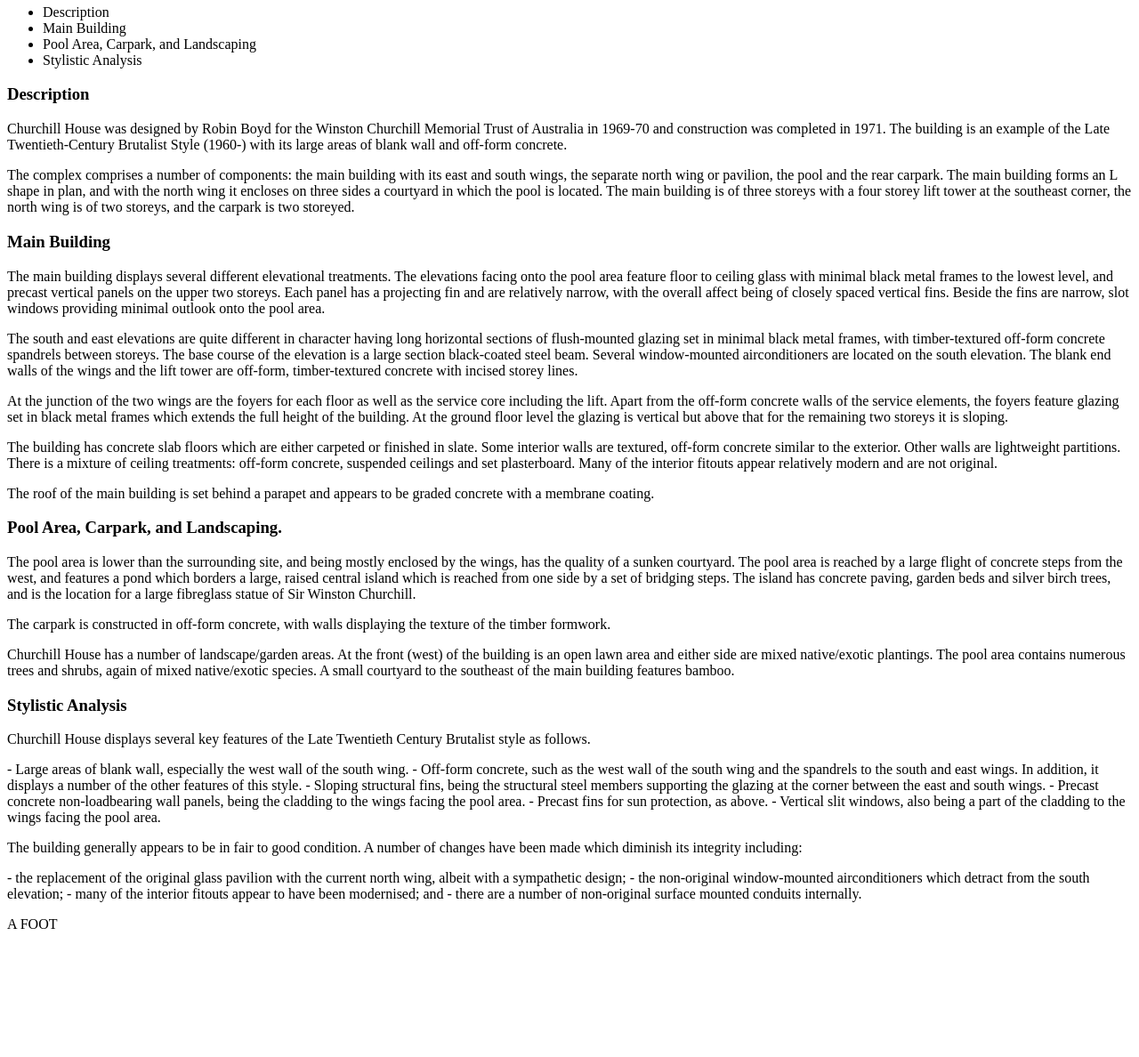
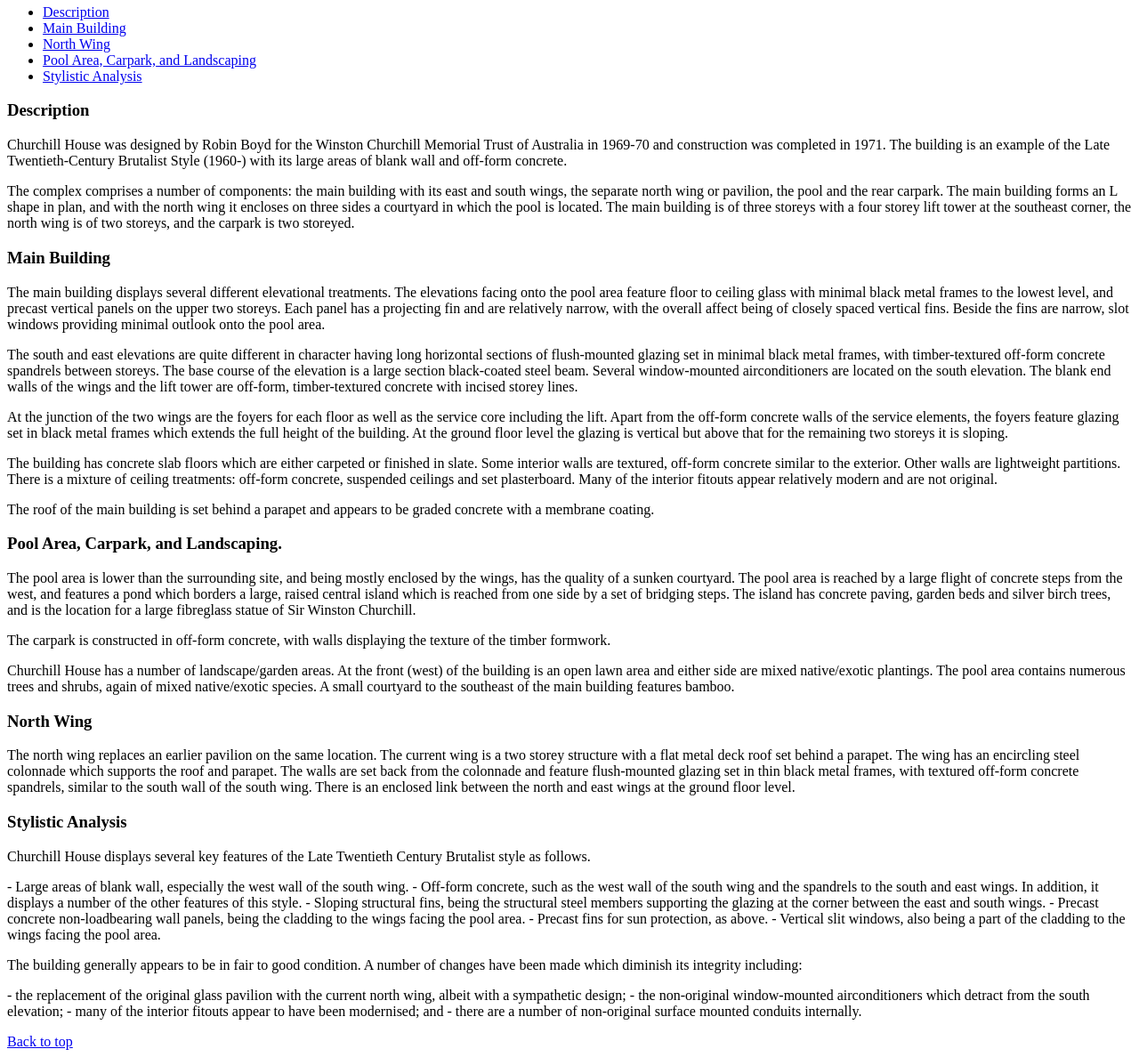
Before and after one commit to u3159723/u3159723_FEWD11056_website, a plain HTML site: page churchill-house.html in a window 1280 px wide. Shown: the part 214-1402 px from the top of the page at 89% size. Before the commit the page ends 1270 px from the top, so only its background shows below. Drawn offline with Linux system fonts and the light colour scheme.

Commit message:
prep for tute 16-3-21

```diff
--- a/churchill-house.html
+++ b/churchill-house.html
@@ -6,7 +6,7 @@
     </head>
     <body>
         <header>
-            <h1><a href="index.html">My Website</a></h1>
+            <h1><a href="index.html"><article id="churchillHouse"> Website</article></a></h1>
             <nav>
                 <ul>
                     <li><a href="robin-boyd.html">Robin Boyd</a></li>
@@ -20,31 +20,39 @@
         <main>
             <h2>Churchill House</h2>
                 <ul>
-                    <li>Description</li>
-                    <li>Main Building</li>
-                    <li>Pool Area, Carpark, and Landscaping</li>
-                    <li>Stylistic Analysis</li>
+                    <li><a href="#description">Description</a></li>
+                    <li><a href="#main building">Main Building</a></li>
+                    <li><a href="#northWing">North Wing</a></li>
+                    <li><a href="#poolAreaCarparkAndLandscaping">Pool Area, Carpark, and Landscaping</a></li>
+                    <li><a href="#stylisticAnalysis">Stylistic Analysis</a></li>
                 </ul>
+            <article id="description">
                 <h3>Description</h3>
                     <p>Churchill House was designed by Robin Boyd for the Winston Churchill Memorial Trust of Australia in 1969-70 and construction was completed in 1971. The building is an example of the Late Twentieth-Century Brutalist Style (1960-) with its large areas of blank wall and off-form concrete.</p>
-
                     <p>The complex comprises a number of components: the main building with its east and south wings, the separate north wing or pavilion, the pool and the rear carpark. The main building forms an L shape in plan, and with the north wing it encloses on three sides a courtyard in which the pool is located. The main building is of three storeys with a four storey lift tower at the southeast corner, the north wing is of two storeys, and the carpark is two storeyed.</p>
-
+            </article>
+            <article id="main building">
                 <h3>Main Building</h3>
                     <p>The main building displays several different elevational treatments. The elevations facing onto the pool area feature floor to ceiling glass with minimal black metal frames to the lowest level, and precast vertical panels on the upper two storeys. Each panel has a projecting fin and are relatively narrow, with the overall affect being of closely spaced vertical fins. Beside the fins are narrow, slot windows providing minimal outlook onto the pool area.</p>
                     <p>The south and east elevations are quite different in character having long horizontal sections of flush-mounted glazing set in minimal black metal frames, with timber-textured off-form concrete spandrels between storeys. The base course of the elevation is a large section black-coated steel beam. Several window-mounted airconditioners are located on the south elevation. The blank end walls of the wings and the lift tower are off-form, timber-textured concrete with incised storey lines.</p>
                     <p>At the junction of the two wings are the foyers for each floor as well as the service core including the lift. Apart from the off-form concrete walls of the service elements, the foyers feature glazing set in black metal frames which extends the full height of the building. At the ground floor level the glazing is vertical but above that for the remaining two storeys it is sloping.</p>
                     <p>The building has concrete slab floors which are either carpeted or finished in slate. Some interior walls are textured, off-form concrete similar to the exterior. Other walls are lightweight partitions. There is a mixture of ceiling treatments: off-form concrete, suspended ceilings and set plasterboard. Many of the interior fitouts appear relatively modern and are not original.</p>
                     <p>The roof of the main building is set behind a parapet and appears to be graded concrete with a membrane coating.</p>
-
+            </article>
+            <article id="poolAreaCarparkAndLandscaping">
                 <h3>Pool Area, Carpark, and Landscaping.</h3>
                     <p>The pool area is lower than the surrounding site, and being mostly enclosed by the wings, has the quality of a sunken courtyard. The pool area is reached by a large flight of concrete steps from the west, and features a pond which borders a large, raised central island which is reached from one side by a set of bridging steps. The island has concrete paving, garden beds and silver birch trees, and is the location for a large fibreglass statue of Sir Winston Churchill.</p>
                     <p>The carpark is constructed in off-form concrete, with walls displaying the texture of the timber formwork.</p>
                     <p>Churchill House has a number of landscape/garden areas. At the front (west) of the building is an open lawn area and either side are mixed native/exotic plantings. The pool area contains numerous trees and shrubs, again of mixed native/exotic species. A small courtyard to the southeast of the main building features bamboo.</p>
-
+            </article>
+            <article id="northWing">
+                <h3>North Wing</h3>
+                    <p>The north wing replaces an earlier pavilion on the same location. The current wing is a two storey structure with a flat metal deck roof set behind a parapet. The wing has an encircling steel colonnade which supports the roof and parapet. The walls are set back from the colonnade and feature flush-mounted glazing set in thin black metal frames, with textured off-form concrete spandrels, similar to the south wall of the south wing. There is an enclosed link between the north and east wings at the ground floor level.</p>
+            </article>
+            <article id="stylisticAnalysis">
                 <h3>Stylistic Analysis</h3>
                     <p>Churchill House displays several key features of the Late Twentieth Century Brutalist style as follows.</p>
-                <p>- Large areas of blank wall, especially the west wall of the south wing.
+                    <p> - Large areas of blank wall, especially the west wall of the south wing.
                         - Off-form concrete, such as the west wall of the south wing and the spandrels to the south and east wings.
                         In addition, it displays a number of the other features of this style.
                         - Sloping structural fins, being the structural steel members supporting the glazing at the corner between the east and south wings.
@@ -52,11 +60,14 @@
                         - Precast fins for sun protection, as above.
                         - Vertical slit windows, also being a part of the cladding to the wings facing the pool area.</p>
                     <p>The building generally appears to be in fair to good condition. A number of changes have been made which diminish its integrity including:</p>
-                <p>- the replacement of the original glass pavilion with the current north wing, albeit with a sympathetic design;
+                    <p> - the replacement of the original glass pavilion with the current north wing, albeit with a sympathetic design;
                         - the non-original window-mounted airconditioners which detract from the south elevation;
                         - many of the interior fitouts appear to have been modernised; and
                         - there are a number of non-original surface mounted conduits internally.</p>
+            </article>
         </main>
-        <footer>A FOOT</footer>
+        <footer>
+            <a href="#churchillHouse"> Back to top</a>
+        </footer>
     </body>
 </html>
```
Also changed, not shown: index.html (+3 -4 lines). Lines whose indentation alone changed are shown as unchanged.
